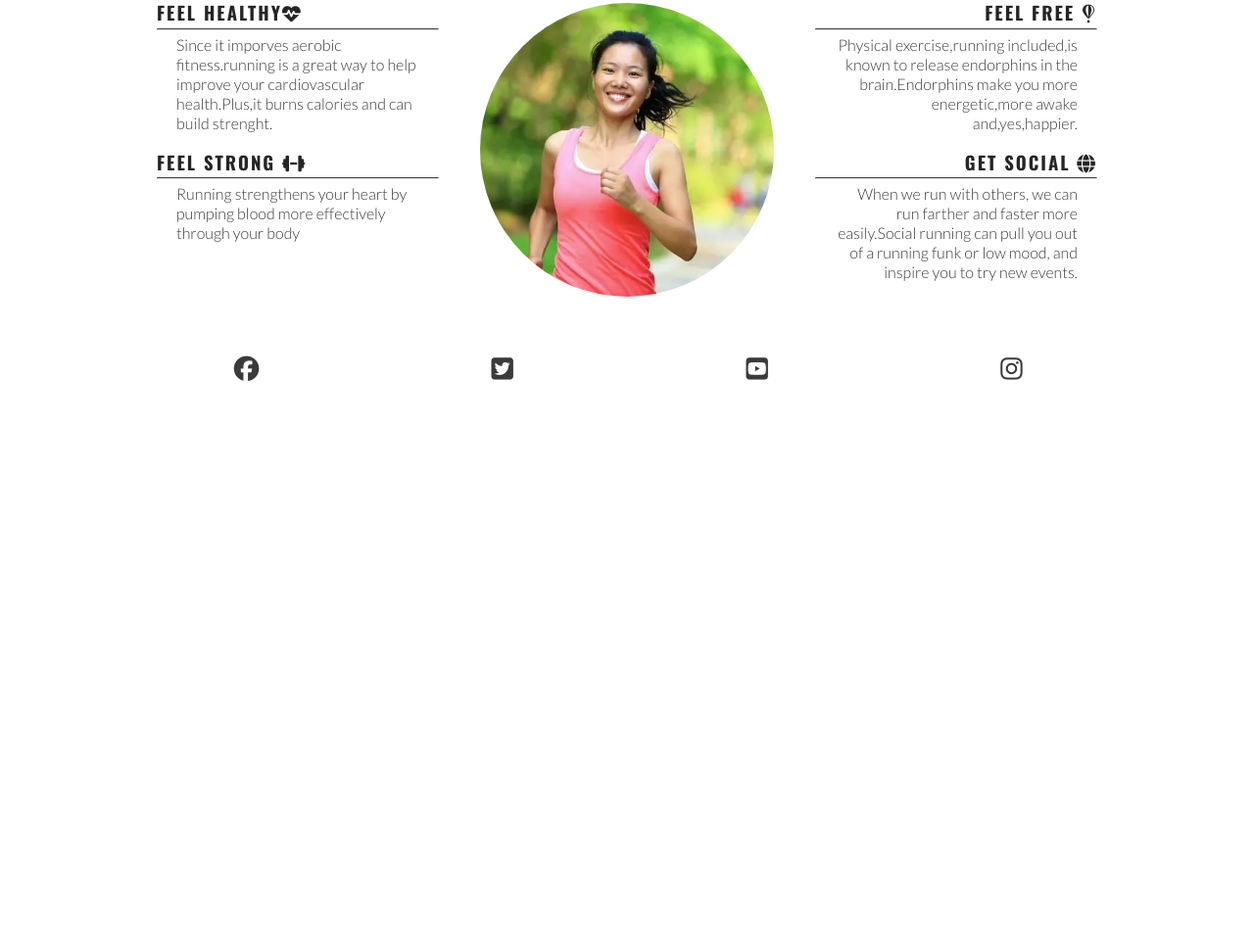
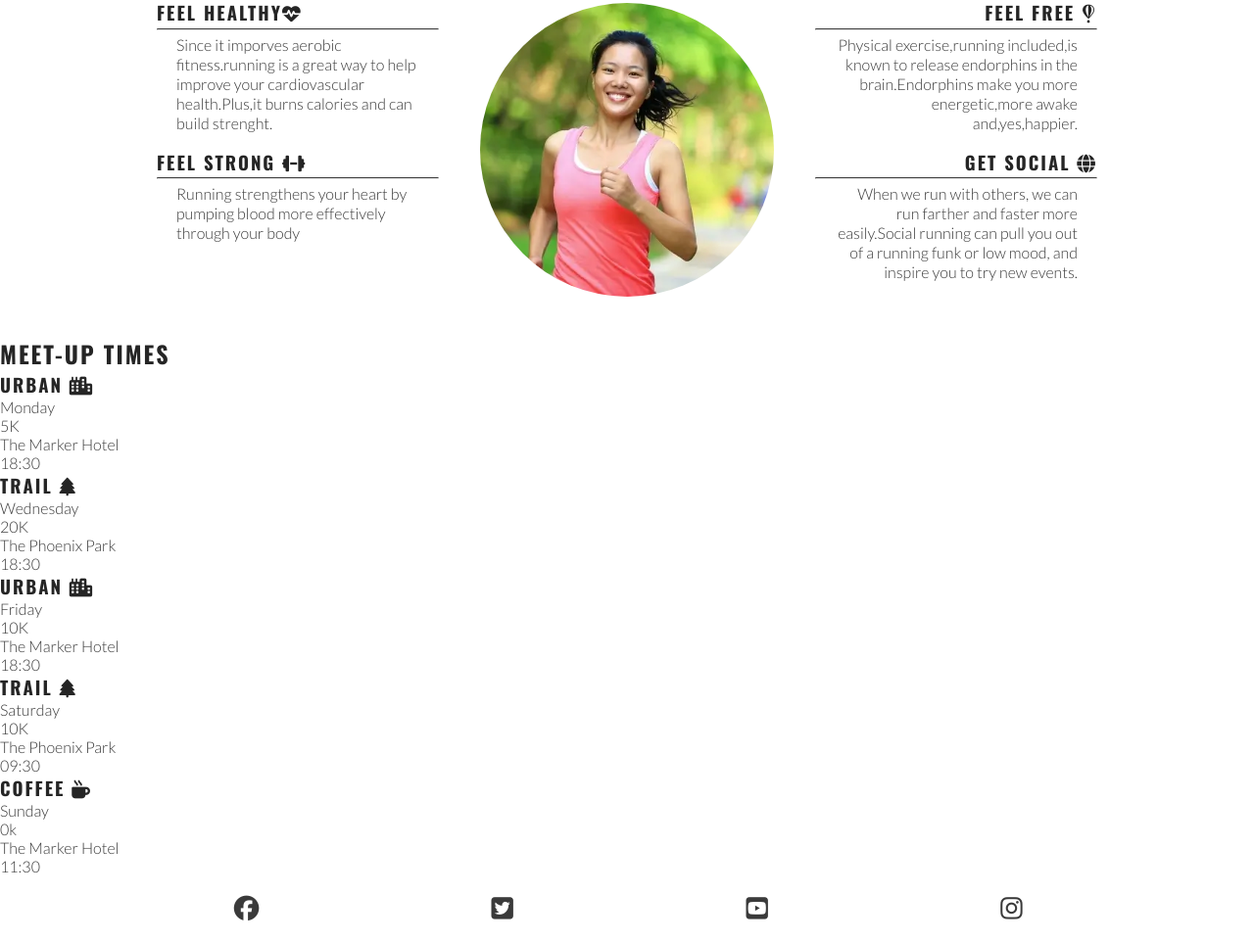
Before and after one commit to SamGree/love-running, a plain HTML site: page index.html in a window 1280 px wide. Shown: the part 782-1744 px from the top of the page at 98% size. Before the commit the page ends 1193 px from the top, so only its background shows below. Drawn offline with nearby package versions, Linux system fonts and the light colour scheme.

Commit message:
Add meetup section on HTML

```diff
--- a/index.html
+++ b/index.html
@@ -77,6 +77,47 @@
       </div>
    </div>
     </section>
+   <!--meettup section-->
+    <section id="meetups">
+        <h2>Meet-up Times</h2>
+        <div id="times">
+            <div>
+                <h3>Urban <i class="fa-solid fa-city"></i></h3>
+                <p>Monday</p>
+                <p>5K</p>
+                <p>The Marker Hotel</p>
+                <p>18:30</p>
+            </div>
+            <div>
+                <h3>Trail <i class="fa-solid fa-tree"></i></h3>
+                <p>Wednesday</p>
+                <p>20K</p>
+                <p>The Phoenix Park</p>
+                <p>18:30</p>
+            </div>
+            <div>
+                <h3>Urban <i class="fa-solid fa-city"></i></h3>
+                <p>Friday</p>
+                <p>10K</p>
+                <p>The Marker Hotel</p>
+                <p>18:30</p>
+            </div>
+            <div>
+                <h3>Trail <i class="fa-solid fa-tree"></i></h3>
+                <p>Saturday</p>
+                <p>10K</p>
+                <p>The Phoenix Park</p>
+                <p>09:30</p>
+            </div>
+            <div>
+                <h3>Coffee <i class="fa-solid fa-mug-hot"></i></h3>
+                <p>Sunday</p>
+                <p>0k</p>
+                <p>The Marker Hotel</p>
+                <p>11:30</p>
+            </div>
+        </div>
+    </section>
 </main>
 
     <!-- Footer -->
```
